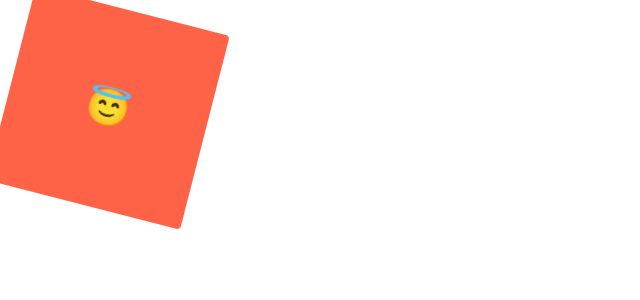
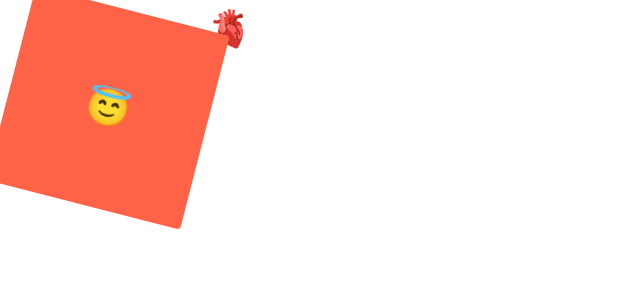
Before and after one commit to jsk1107/TIL, a React (Create React App) app in the folder reactjs-masterclass/: page / in a window 1280 px wide. Shown: the top 300 px of the page, without its empty margins (0-640 px from the left). Built offline with nearby package versions, Linux system fonts and the light colour scheme.

Commit message:
2.5 pseudo selectors part two

```diff
--- a/reactjs-masterclass/src/App.js
+++ b/reactjs-masterclass/src/App.js
@@ -31,7 +31,9 @@ const rotateAnimation = keyframes`
   }
 `;
 
-
+const Emoji = styled.span`
+  font-size: 36px;
+`;
 
 const Box = styled.div`
   background-color: ${(props) => props.bgColor};
@@ -42,11 +44,10 @@ const Box = styled.div`
   align-items: center;
   animation: ${rotateAnimation} 1s linear infinite;
   // box:span 하는것과 같은방법임. Pseudo Selector라고 부른다.
-  span{
-    font-size: 36px;
+  ${Emoji}{
     // span 내부에 또다시 속성을 주려면 &: (span:hover와 같음)를 사용하면 된다.
     &:hover{
-      font-size: 40px;
+      font-size: 96px;
     }
 
     &:active{
@@ -59,9 +60,9 @@ function App() {
   return (
     <Wrapper>
       <Box bgColor="tomato">
-        <span> 😇 </span>
+        <Emoji as="div"> 😇 </Emoji>
       </Box>
-
+      <Emoji> 🫀 </Emoji>
     </Wrapper>
   );
 }
```
